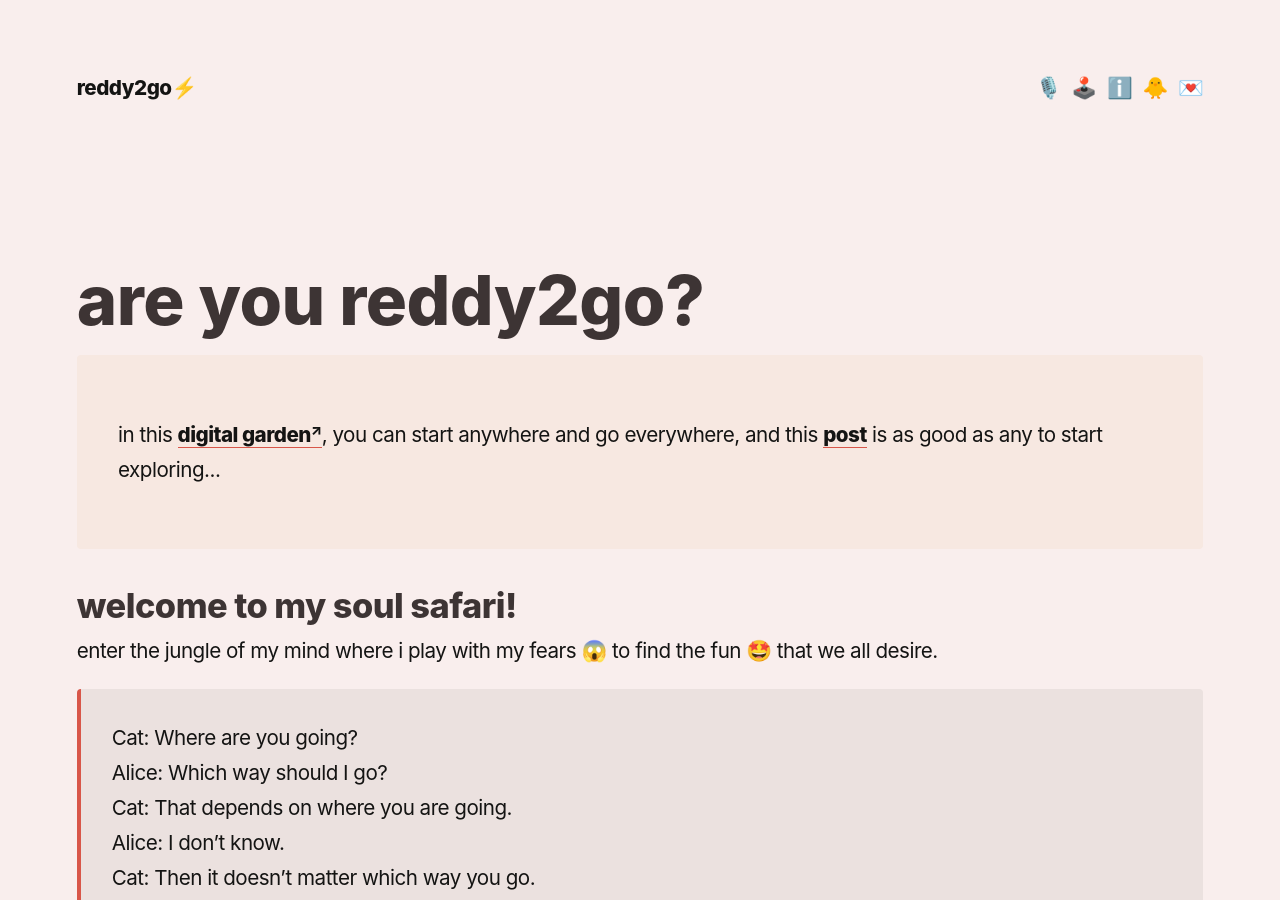
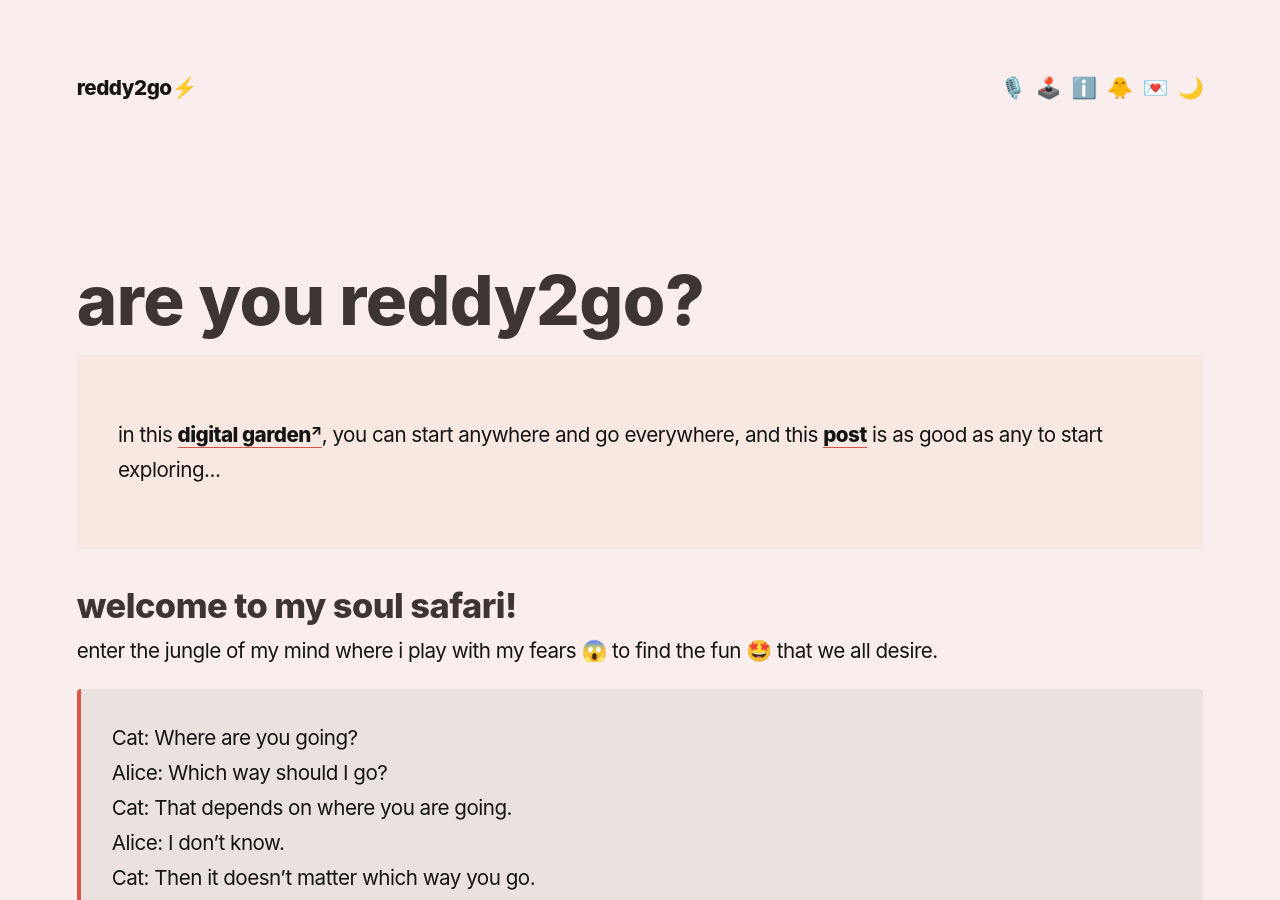
Before and after one commit to reddy2go/redgarden, a Jekyll site: the page built from index.md, in a window 1280 px wide and 900 px high. Built offline with Jekyll 4.4.1, drawn with Linux system fonts in a browser that asks for light colours; some web fonts are replaced; Markdown is read by kramdown in place of the engine named in the settings.

Commit message:
Update nav.html

```diff
--- a/_includes/nav.html
+++ b/_includes/nav.html
@@ -6,6 +6,6 @@
     <li><a class="nav-icons" href="/about" title="about"><b>ℹ️</b></a></li>
     <li><a class="nav-icons" href="https://twitter.com/reddy2go" title="twitter" target="_blank"><b>🐥</b></a></li>
     <li><a class="nav-icons" href="https://playtime.reddy2go.com/" title="subscribe" target="_blank"><b>💌</b></a></li>
-    <!--<li><a id="color-switcher" onclick="toggleTheme()" title="dark mode" class="nav-icons">🌙</a></li>-->
+    <li><a id="color-switcher" onclick="toggleTheme()" title="dark mode" class="nav-icons">🌙</a></li>
   </div>
 </div>
```
